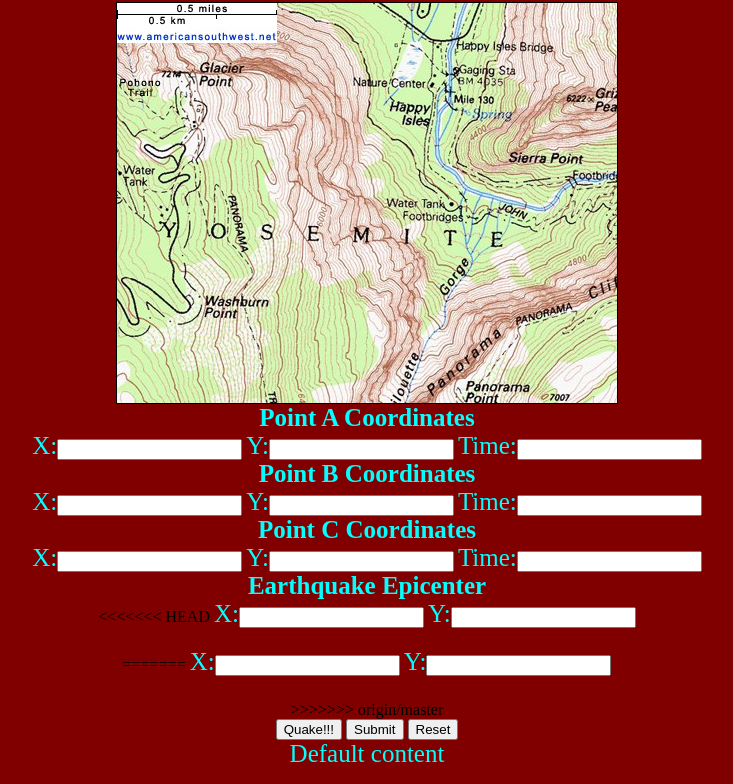
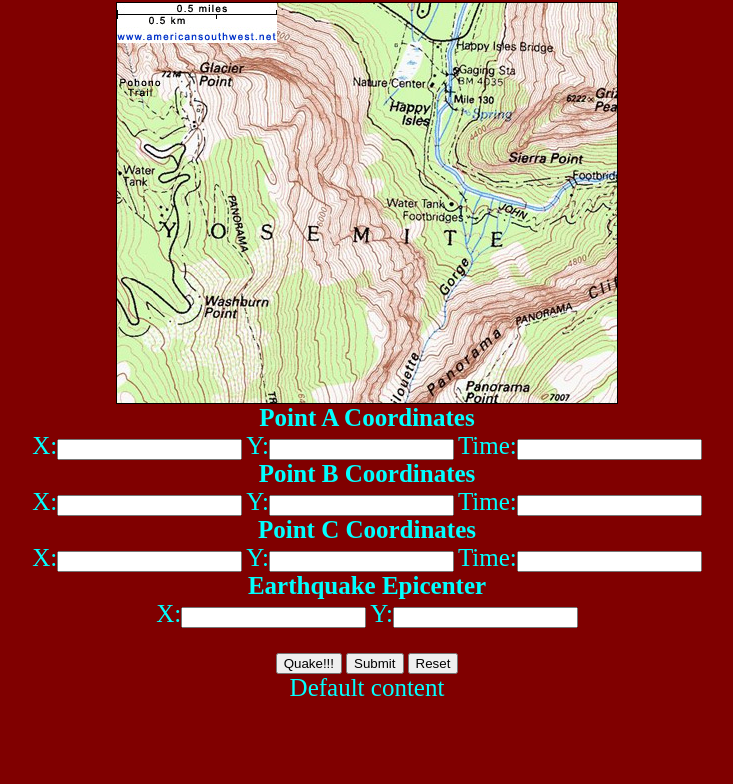
Before and after one commit to Keheira/Senior-Project, a plain HTML site: page main.html in a window 1280 px wide. Shown: the part 104-888 px from the top of the page, without its empty margins (273-1006 px from the left). After the commit the page ends 822 px from the top, so only its background shows below. Drawn offline with nearby package versions, Linux system fonts and the light colour scheme.

Commit message:
merge fix

```diff
--- a/main.html
+++ b/main.html
@@ -95,13 +95,10 @@ ul#menu li a:hover {
                 <label>Time:</label><input readonly type="text" id="tc"><br/>
 
                 <label><b>Earthquake Epicenter</b></label><br />
-<<<<<<< HEAD
-                <label>X:</label><input type="number" id="qx"> <label>Y:</label><input type="number" id="qy">
-                <h2 id="qz"></h2>
-=======
+
                 <label>X:</label><input type="text" id="qx" onkeypress="return checkNum(event)"> <label>Y:</label><input type="text" id="qy" onkeypress="return checkNum(event)">
                 <h6 id="qz"></h6>
->>>>>>> origin/master
+
 <!--                <div class="options">
                     <button onclick="wei()">Quake!!!</button>-->
              <nav id="nav1">
```
